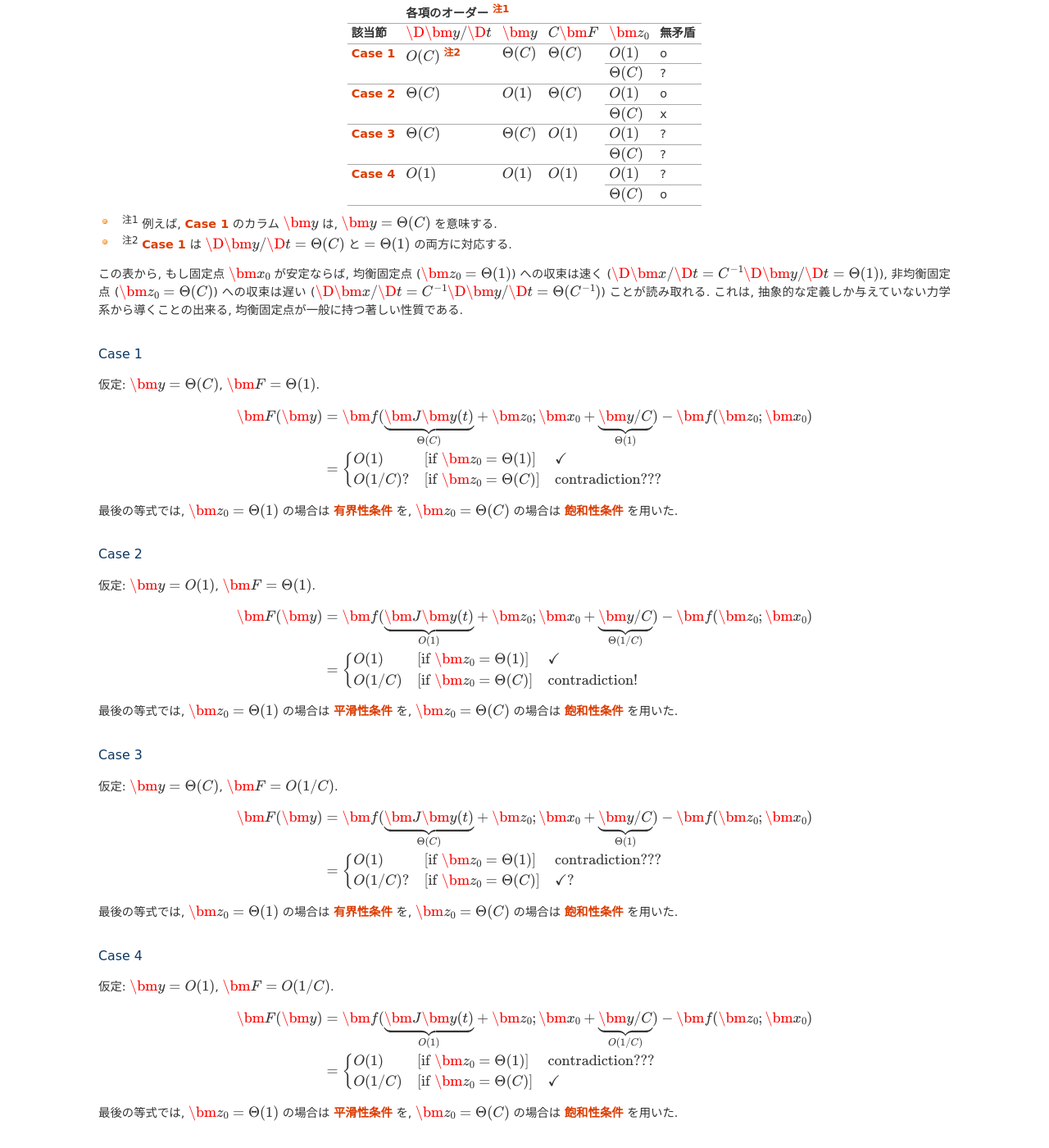
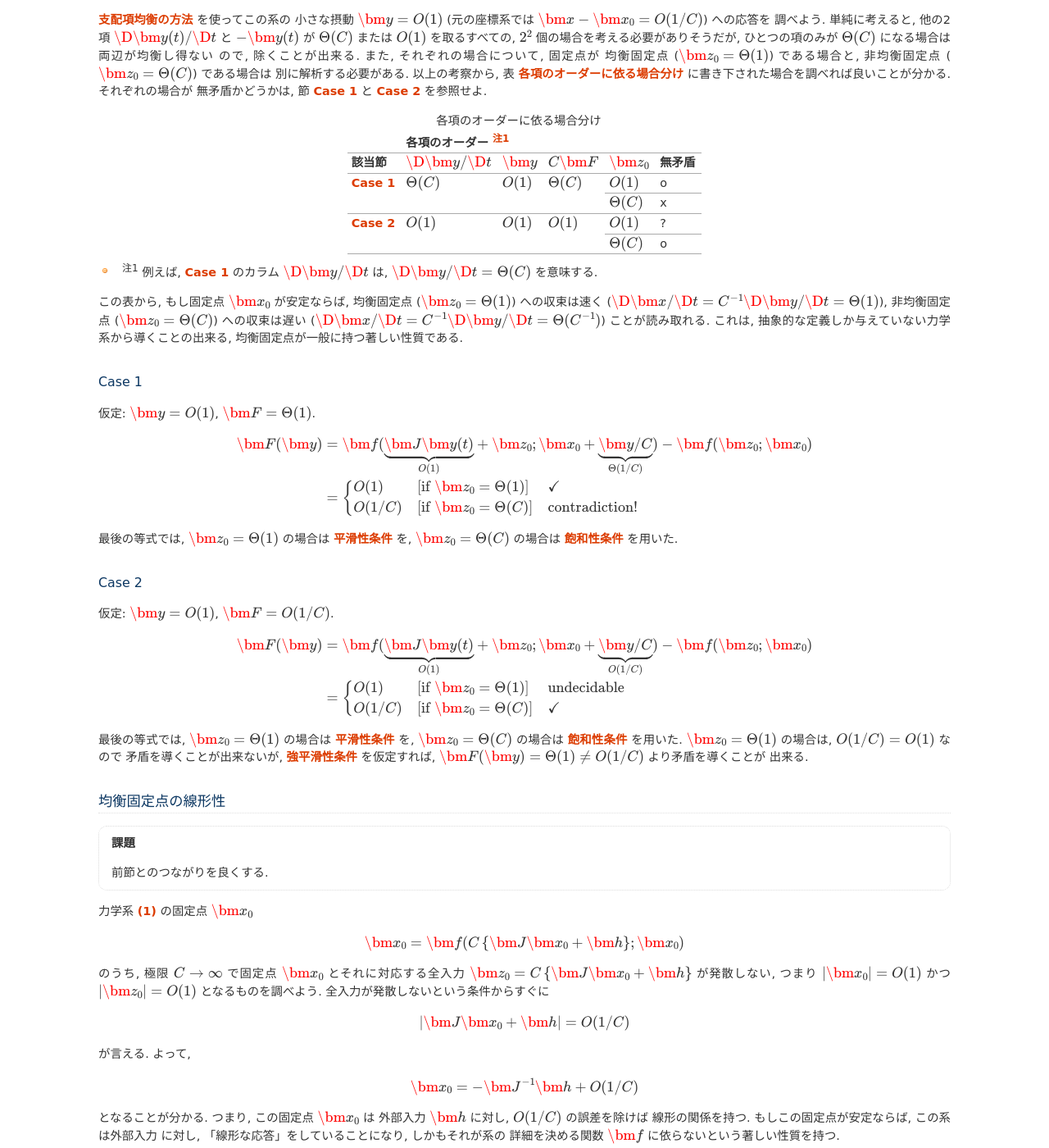
Before and after one commit to tkf/balance-tutorial-ja, a Sphinx documentation site: the page built from source/balance_network/strong_feedback_system.rst, in a window 1280 px wide and 1400 px high, scrolled down 1750 px. Shown: the whole window at 82% size. Built offline with Sphinx 7.4.7, drawn with Linux system fonts in a browser that asks for light colours; formulas are drawn with MathJax 3; some of the changed text lies outside the part shown.

Commit message:
y = O(C) の場合は調べない

```diff
--- a/source/balance_network/strong_feedback_system.rst
+++ b/source/balance_network/strong_feedback_system.rst
@@ -29,6 +29,20 @@
 
         \bm f(O(1) + \bm z_0; O(1) + \bm x_0) - \bm f(\bm z_0; \bm x_0) = O(1)
 
+     .. _strong-smoothness:
+
+     上の :math:`O(1)` を :math:`\Theta(1)` に変えたさらに強い条件も, 適宜
+     仮定する
+
+     強平滑性条件
+       :math:`\bm z_0 = \Theta(1)` かつ :math:`\bm x_0 = \Theta(1)` ならば,
+
+       .. math::
+
+          \bm f(\Theta(1) + \bm z_0; \Theta(1) + \bm x_0)
+          - \bm f(\bm z_0; \bm x_0)
+          = \Theta(1)
+
    .. _saturating:
 
    飽和性
@@ -59,6 +73,7 @@
 .. |cond:smoothness| replace:: :ref:`平滑性条件 <smoothness>`
 .. |cond:saturating| replace:: :ref:`飽和性条件 <saturating>`
 .. |cond:boundedness| replace:: :ref:`有界性条件 <boundedness>`
+.. |cond:strong-smoothness| replace:: :ref:`強平滑性条件 <strong-smoothness>`
 
 正数 :math:`C` はこの系のフィードバックの強さを決めるパラメタである.  この節では,
 極限 :math:`C \to \infty` におけるこの系の振る舞いについて述べる.
@@ -123,9 +138,12 @@
    - \bm f(\bm z_0; \bm x_0)`
    で定義される.
 
-:ref:`method-of-dominant-balance` を使ってこの系の各項が
-:math:`\Theta(C)` または :math:`\Theta(1)` になる場合をすべて
-調べよう.  単純に考えると, :math:`2^3` 個の場合をがあり得るが,
+:ref:`method-of-dominant-balance` を使ってこの系の
+小さな摂動 :math:`\bm y = O(1)`
+(元の座標系では :math:`\bm x - \bm x_0 = O(1/C)`) への応答を
+調べよう.  単純に考えると, 他の2項 :math:`\D \bm y(t)/\D t` と
+:math:`- \bm y(t)` が :math:`\Theta(C)` または :math:`O(1)`
+を取るすべての, :math:`2^2` 個の場合を考える必要がありそうだが,
 ひとつの項のみが :math:`\Theta(C)` になる場合は両辺が均衡し得ない
 ので, 除くことが出来る.  また, それぞれの場合について, 固定点が
 均衡固定点 (:math:`\bm z_0 = \Theta(1)`) である場合と,
@@ -133,7 +151,7 @@
 別に解析する必要がある.  以上の考察から,
 表 :ref:`method-of-dominant-balance-in-strong-feedback-system`
 に書き下された場合を調べれば良いことが分かる.  それぞれの場合が
-無矛盾かどうかは, 節 `Case 1`_, `Case 2`_, `Case 3`_, `Case 4`_
+無矛盾かどうかは, 節 `Case 1`_ と `Case 2`_
 を参照せよ.
 
 .. _method-of-dominant-balance-in-strong-feedback-system:
@@ -145,19 +163,11 @@
    +-----------+-----------+-----------+-----------+-----------+-----------+
    | |section| | |dy|      | |y|       | |CF|      | |z0|      | |check|   |
    +===========+===========+===========+===========+===========+===========+
-   | `Case 1`_ | |Oc|      | |Tc|      | |Tc|      | |O1|      | |yes|     |
-   |           | |nb:dy|_  |           |           +-----------+-----------+
-   |           |           |           |           | |Tc|      | |?|       |
-   +-----------+-----------+-----------+-----------+-----------+-----------+
-   | `Case 2`_ | |Tc|      | |O1|      | |Tc|      | |O1|      | |yes|     |
+   | `Case 1`_ | |Tc|      | |O1|      | |Tc|      | |O1|      | |yes|     |
    |           |           |           |           +-----------+-----------+
    |           |           |           |           | |Tc|      | |no|      |
    +-----------+-----------+-----------+-----------+-----------+-----------+
-   | `Case 3`_ | |Tc|      | |Tc|      | |O1|      | |O1|      | |?|       |
-   |           |           |           |           +-----------+-----------+
-   |           |           |           |           | |Tc|      | |?|       |
-   +-----------+-----------+-----------+-----------+-----------+-----------+
-   | `Case 4`_ | |O1|      | |O1|      | |O1|      | |O1|      | |?|       |
+   | `Case 2`_ | |O1|      | |O1|      | |O1|      | |O1|      | |?|       |
    |           |           |           |           +-----------+-----------+
    |           |           |           |           | |Tc|      | |yes|     |
    +-----------+-----------+-----------+-----------+-----------+-----------+
@@ -185,15 +195,7 @@
   .. _`fn:order`:
 
   |nb:order|
-  例えば, `Case 1`_ のカラム |y| は, :math:`\bm y = \Theta(C)` を意味する.
-
-- .. |nb:dy| replace:: :sup:`注2`
-  .. _`nb:dy`: `fn:dy`_
-  .. _`fn:dy`:
-
-  |nb:dy|
-  `Case 1`_ は :math:`\D \bm y / \D t = \Theta(C)` と :math:`= \Theta(1)`
-  の両方に対応する.
+  例えば, `Case 1`_ のカラム |dy| は, :math:`\D \bm y / \D t = \Theta(C)` を意味する.
 
 この表から, もし固定点 :math:`\bm x_0` が安定ならば,
 均衡固定点 (:math:`\bm z_0 = \Theta(1)`) への収束は速く
@@ -205,32 +207,6 @@
 均衡固定点が一般に持つ著しい性質である.
 
 Case 1
-------
-
-仮定:
-:math:`\bm y = \Theta(C)`, :math:`\bm F = \Theta(1)`.
-
-.. math::
-
-   \bm F(\bm y)
-   & =
-       \bm f(\underbrace{\bm J \bm y(t)}_{\Theta(C)} + \bm z_0;
-             \bm x_0 + \underbrace{\bm y / C}_{\Theta(1)})
-     - \bm f(\bm z_0; \bm x_0)
-   \\
-   & =
-     \left\{
-     \begin{array}{lll}
-      O(1)   & [\text{if } \bm z_0 = \Theta(1)] & \checkmark \\
-      O(1/C)?& [\text{if } \bm z_0 = \Theta(C)] & \text{contradiction???}
-     \end{array}
-     \right.
-
-最後の等式では, :math:`\bm z_0 = \Theta(1)` の場合は |cond:boundedness| を,
-:math:`\bm z_0 = \Theta(C)` の場合は |cond:saturating| を用いた.
-
-
-Case 2
 ------
 
 仮定:
@@ -256,33 +232,7 @@ Case 2
 :math:`\bm z_0 = \Theta(C)` の場合は |cond:saturating| を用いた.
 
 
-Case 3
-------
-
-仮定:
-:math:`\bm y = \Theta(C)`, :math:`\bm F = O(1/C)`.
-
-.. math::
-
-   \bm F(\bm y)
-   & =
-       \bm f(\underbrace{\bm J \bm y(t)}_{\Theta(C)} + \bm z_0;
-             \bm x_0 + \underbrace{\bm y / C}_{\Theta(1)})
-     - \bm f(\bm z_0; \bm x_0)
-   \\
-   & =
-     \left\{
-     \begin{array}{lll}
-      O(1)   & [\text{if } \bm z_0 = \Theta(1)] & \text{contradiction???} \\
-      O(1/C)?& [\text{if } \bm z_0 = \Theta(C)] & \checkmark?
-     \end{array}
-     \right.
-
-最後の等式では, :math:`\bm z_0 = \Theta(1)` の場合は |cond:boundedness| を,
-:math:`\bm z_0 = \Theta(C)` の場合は |cond:saturating| を用いた.
-
-
-Case 4
+Case 2
 ------
 
 仮定:
@@ -299,13 +249,17 @@ Case 4
    & =
      \left\{
      \begin{array}{lll}
-      O(1)   & [\text{if } \bm z_0 = \Theta(1)] & \text{contradiction???} \\
+      O(1)   & [\text{if } \bm z_0 = \Theta(1)] & \text{undecidable} \\
       O(1/C) & [\text{if } \bm z_0 = \Theta(C)] & \checkmark
      \end{array}
      \right.
 
 最後の等式では, :math:`\bm z_0 = \Theta(1)` の場合は |cond:smoothness| を,
 :math:`\bm z_0 = \Theta(C)` の場合は |cond:saturating| を用いた.
+:math:`\bm z_0 = \Theta(1)` の場合は, :math:`O(1/C) = O(1)` なので
+矛盾を導くことが出来ないが, |cond:strong-smoothness| を仮定すれば,
+:math:`\bm F(\bm y) = \Theta(1) \neq O(1/C)` より矛盾を導くことが
+出来る.
 
 
 均衡固定点の線形性
```
